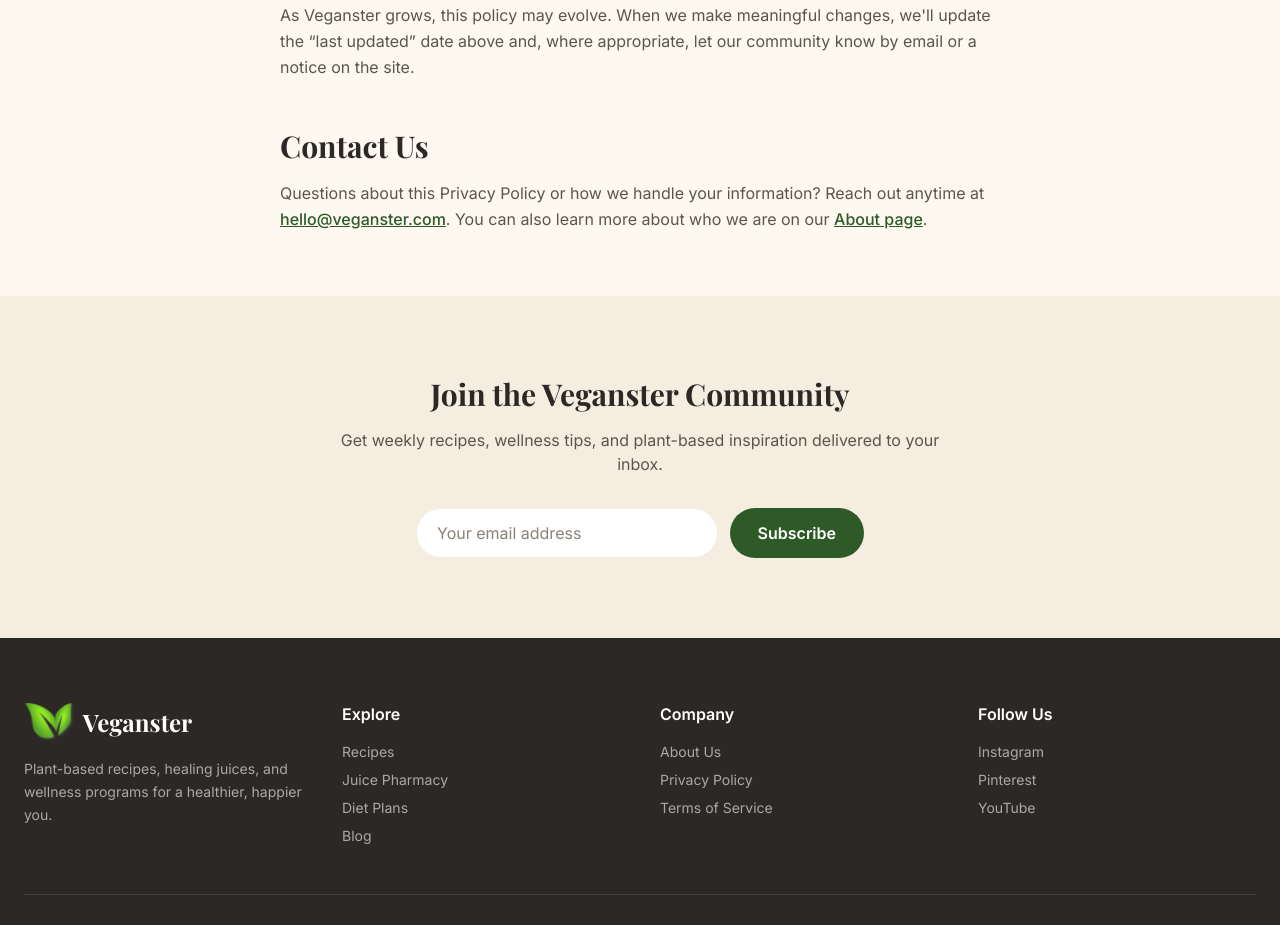
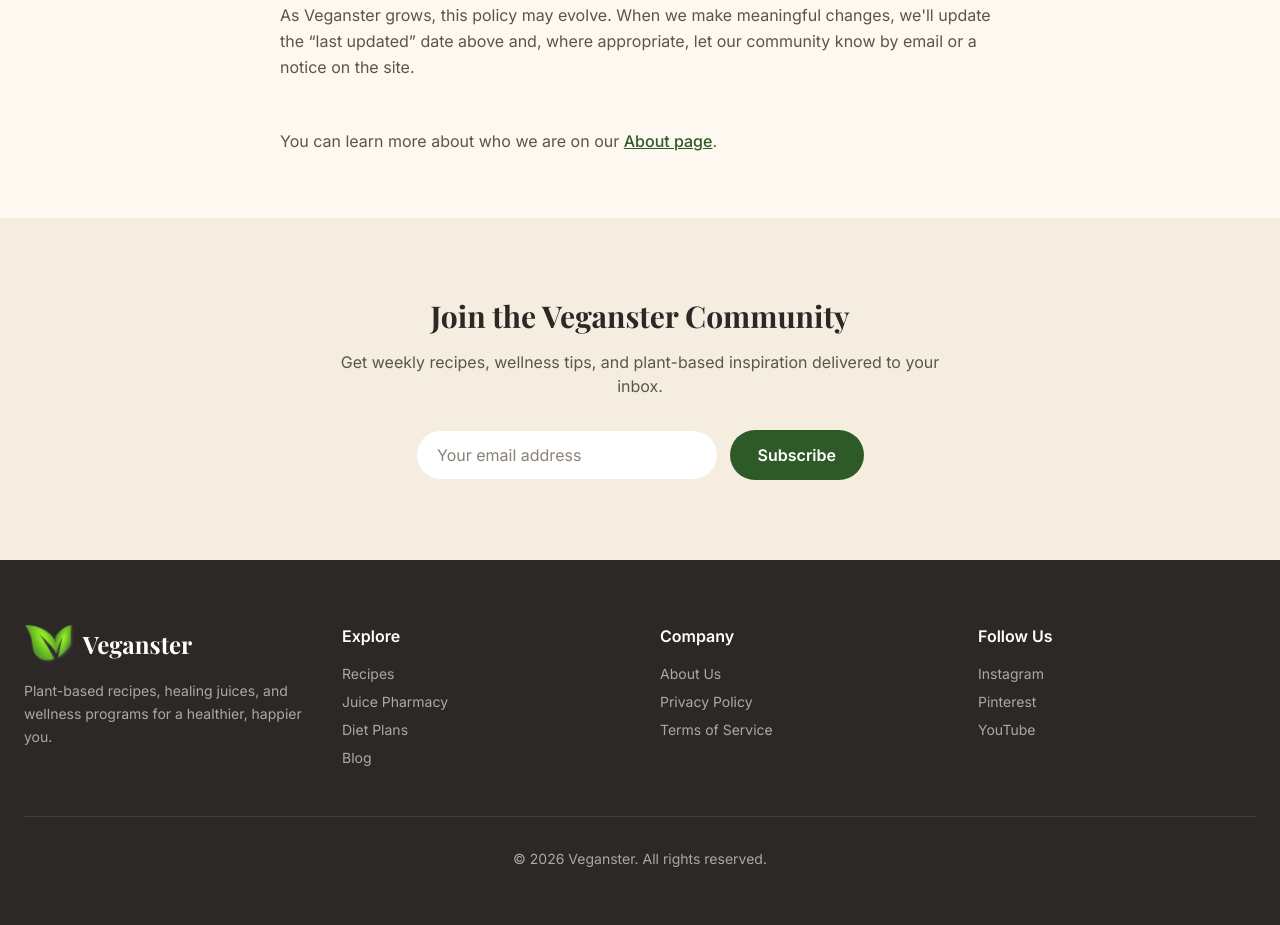
Before and after one commit to accezcloud-sketch/veganster, a Next.js app: page /privacy in a window 1280 px wide. Shown: the part 2580-3505 px from the top of the page. Built offline with nearby package versions, Linux system fonts and the light colour scheme; no server answers; a web font is replaced by a local one.

Commit message:
email remove

```diff
--- a/src/app/privacy/page.tsx
+++ b/src/app/privacy/page.tsx
@@ -201,19 +201,8 @@
             </div>
 
             <div>
-              <h2 className="font-[family-name:var(--font-playfair)] text-2xl md:text-3xl font-bold text-charcoal mb-4">
-                Contact Us
-              </h2>
               <p>
-                Questions about this Privacy Policy or how we handle your
-                information? Reach out anytime at{" "}
-                <a
-                  href="mailto:hello@veganster.com"
-                  className="text-forest font-medium underline hover:text-forest-dark"
-                >
-                  hello@veganster.com
-                </a>
-                . You can also learn more about who we are on our{" "}
+                You can learn more about who we are on our{" "}
                 <Link
                   href="/about"
                   className="text-forest font-medium underline hover:text-forest-dark"
```
